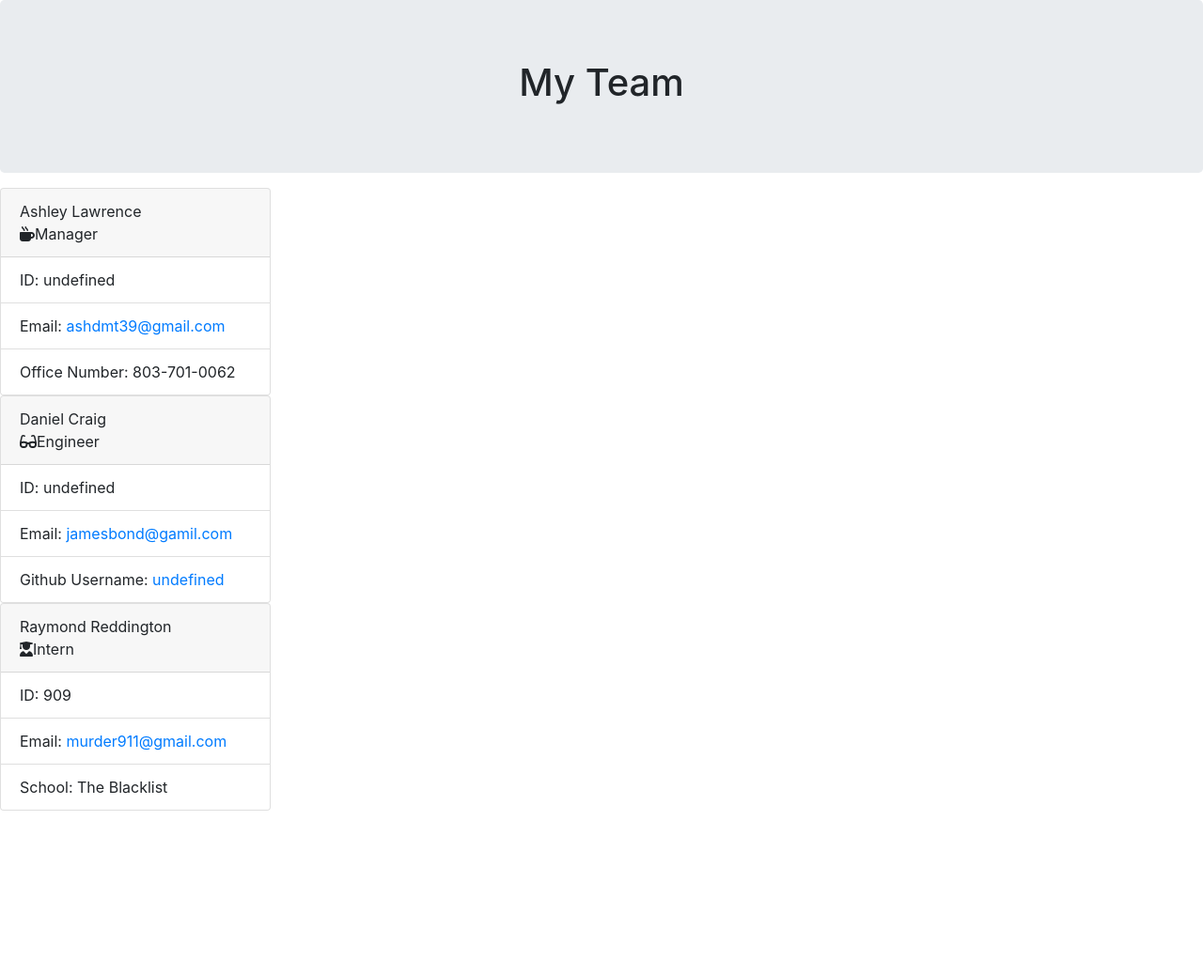
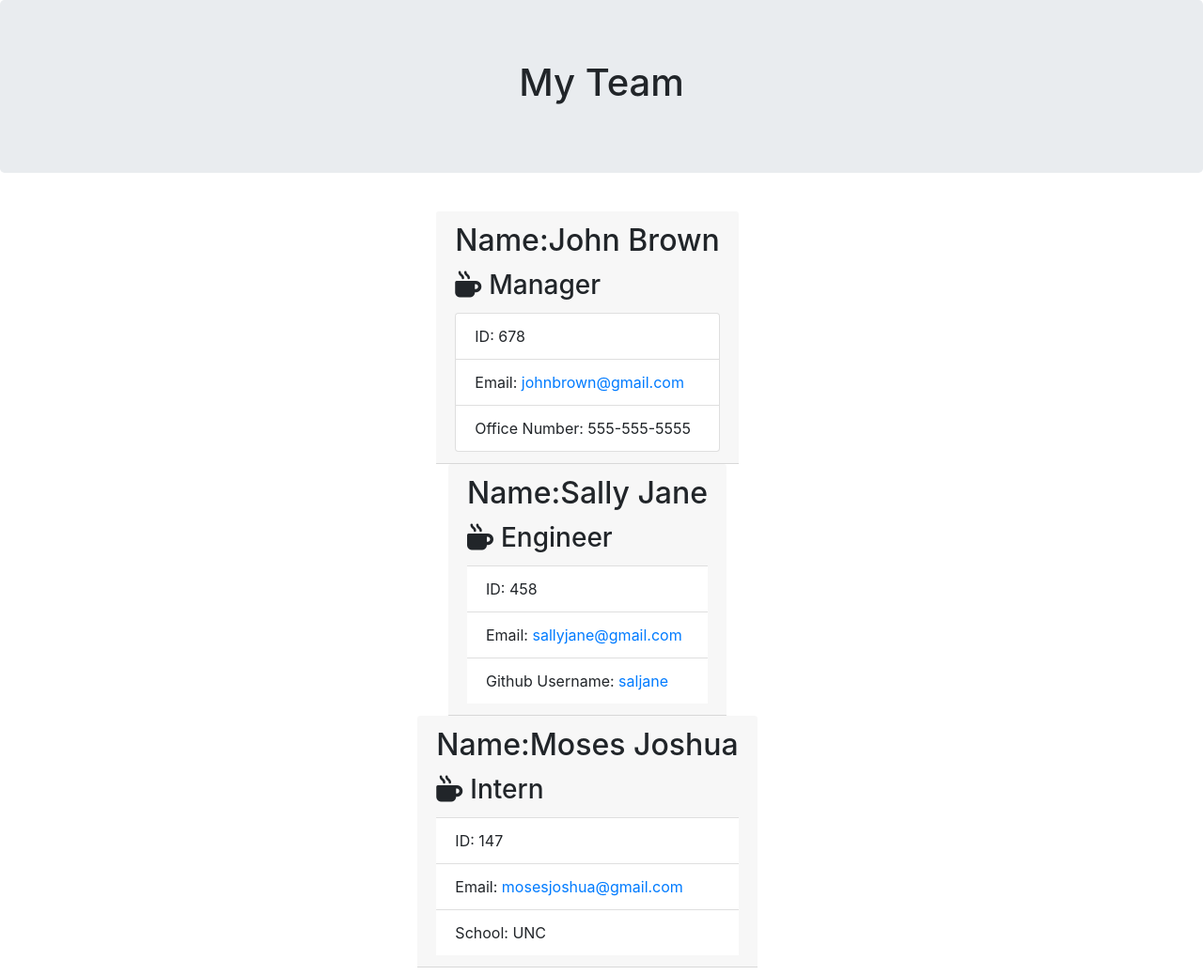
Before and after one commit to Chlovanna/The-Collaborators, a website: page Main/team.html in a window 1280 px wide. Shown: the whole page at 94% size. Before the commit the page ends 863 px from the top, so only its background shows below. Drawn offline with nearby package versions, Linux system fonts and the light colour scheme; files that its build step writes are made by us from their sources.

Commit message:
editing CSS styling

```diff
--- /dev/null
+++ b/Main/style.css
@@ -0,0 +1,26 @@
+header {
+    padding: 10px;
+    display: felx;
+    justify-content: center;
+    font-size: 3em;
+    margin: 15px;
+    padding: 10px;
+}
+
+main {
+    display: flex;
+    flex-wrap: wrap;
+    margin: 15px;
+    padding: 10px;
+}
+
+.card{
+    padding: 10px;
+    margin: 15px;
+}
+
+.list-group-item {
+    white-space: nowrap;
+    overflow: visible;
+
+}
--- a/Main/team.html
+++ b/Main/team.html
@@ -23,37 +23,55 @@
           </div>
       </div>
       <main>
-      <div class="card" style="width: 18rem;">
+      <div class="container">
+      <div class="row">
+          <div class="row team-area col-12 d-flex justify-content-center">
           <div class="card-header">
-         Ashley Lawrence <br/>
-         <i class="fas fa-mug-hot"></i>Manager</div>
-         <ul class="list-group list-group-flush">
-          <li class="list-group-item">ID: undefined</li>
-          <li class="list-group-item">Email: <span id="email"><a href="mailto:ashdmt39@gmail.com">ashdmt39@gmail.com</a></span></li>
-          <li class="list-group-item">Office Number: 803-701-0062</li>
+         <h2 class="card-title">Name:John Brown </h2>
+         <h3 class="card-title"><i class="fas fa-mug-hot mr-2"></i>Manager</i></h3>
+
+         <ul class="list-group list">
+          <li class="list-group-item">ID: 678</li>
+          <li class="list-group-item">Email: <span id="email"><a href="mailto:johnbrown@gmail.com">johnbrown@gmail.com</a></span></li>
+          <li class="list-group-item">Office Number: 555-555-5555</li>
           </ul>
+          </div>
+      </div>
+      </div>
       </div>
 
-      <div class="card" style="width: 18rem;">
-          <div class="card-header">
-         Daniel Craig <br/>
-         <i class="fas fa-glasses"></i>Engineer</div>
+    <div class="container">
+    <div class="row">
+        <div class="row team-area col-12 d-flex justify-content-center">
+        <div class="card-header">
+       <h2 class="card-title">Name:Sally Jane </h2>
+       <h3 class="card-title"><i class="fas fa-mug-hot mr-2"></i>Engineer</i></h3>
+
          <ul class="list-group list-group-flush">
-          <li class="list-group-item">ID: undefined</li>
-          <li class="list-group-item">Email: <span id="email"><a href="mailto:jamesbond@gamil.com">jamesbond@gamil.com</a></span></li>
-          <li class="list-group-item">Github Username: <a target="_blank" href="https://github.com/undefined">undefined</a></li>
+          <li class="list-group-item">ID: 458</li>
+          <li class="list-group-item">Email: <span id="email"><a href="mailto:sallyjane@gmail.com">sallyjane@gmail.com</a></span></li>
+          <li class="list-group-item">Github Username: <a target="_blank" href="https://github.com/saljane">saljane</a></li>
           </ul>
+          </div>
+      </div>
+      </div>
       </div>
 
-      <div class="card" style="width: 18rem;">
-          <div class="card-header">
-         Raymond Reddington <br/>
-         <i class="fas fa-user-graduate"></i>Intern</div>
-         <ul class="list-group list-group-flush">
-          <li class="list-group-item">ID: 909</li>
-          <li class="list-group-item">Email: <span id="email"><a href="mailto:murder911@gmail.com">murder911@gmail.com</a></span></li>
-          <li class="list-group-item">School: The Blacklist</li>
+    <div class="container">
+    <div class="row">
+        <div class="row team-area col-12 d-flex justify-content-center">
+        <div class="card-header">
+       <h2 class="card-title">Name:Moses Joshua </h2>
+       <h3 class="card-title"><i class="fas fa-mug-hot mr-2"></i>Intern</i></h3>
+
+          <ul class="list-group list-group-flush">
+          <li class="list-group-item">ID: 147</li>
+          <li class="list-group-item">Email: <span id="email"><a href="mailto:mosesjoshua@gmail.com">mosesjoshua@gmail.com</a></span></li>
+          <li class="list-group-item">School: UNC</li>
           </ul>
+          </div>
+          </div>
+          </div>
       </div>
        </main>
 </body>
```
Also changed, not shown: Main/index.js (+4 -4 lines), Main/src/Template.js (+43 -25 lines).
